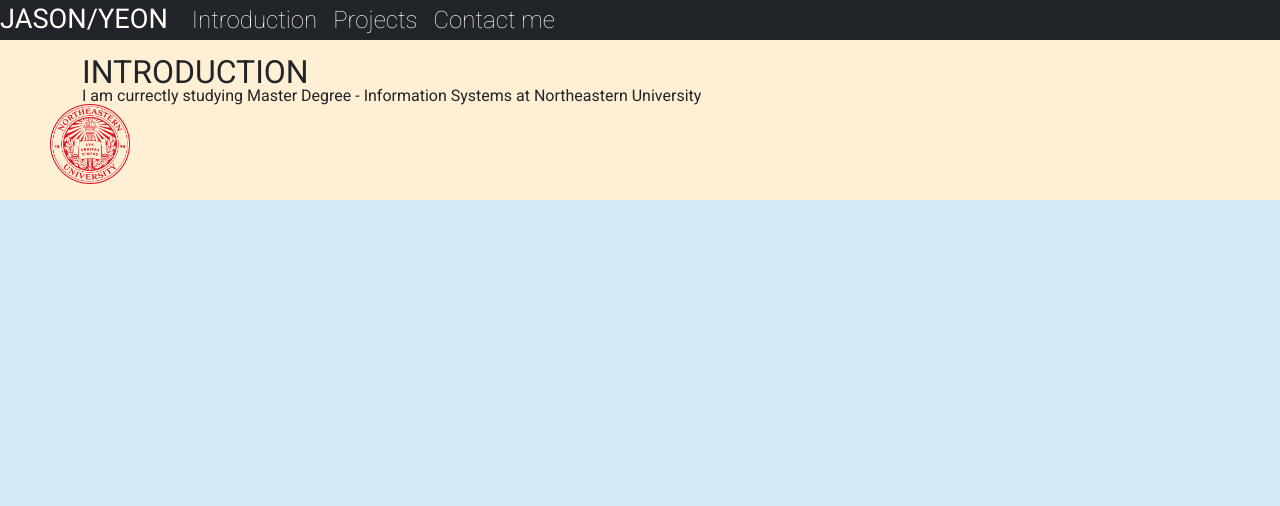
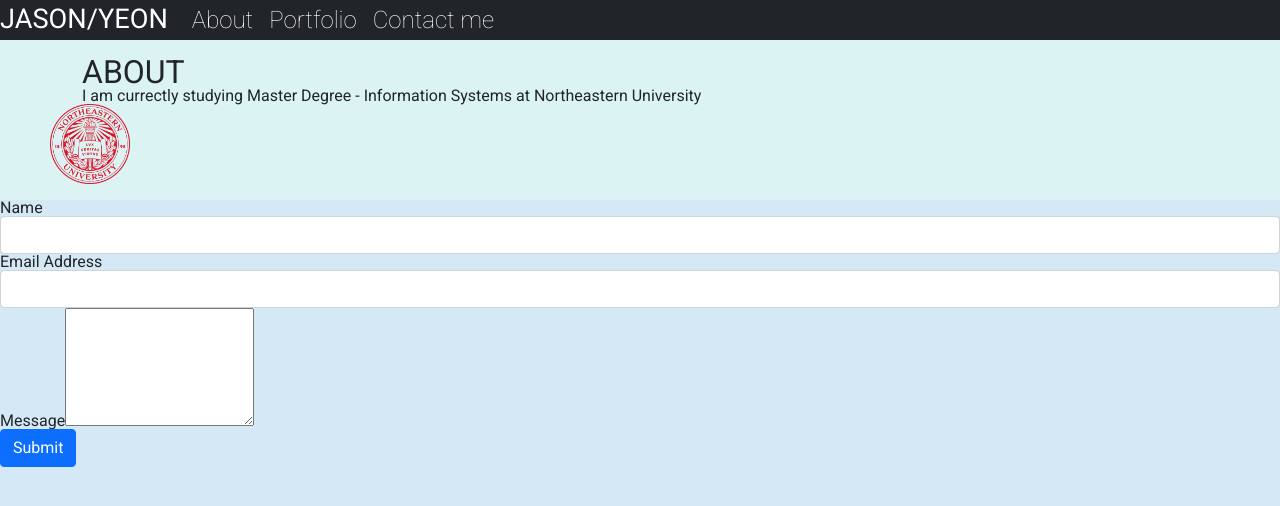
Before and after one commit to jasonyeon110/portfolio, a React (Create React App) app: page / in a window 1280 px wide. Both pictures are taken after a click on the link "Contact me". Shown: the top 506 px of the page. Built offline with nearby package versions, Linux system fonts and the light colour scheme.

Commit message:
contact me updated

```diff
--- a/src/Main.jsx
+++ b/src/About.jsx
@@ -7,7 +7,7 @@ export default function Intro() {
             <div className="body">
                 <div className="container">
                     <div className="col align-item-center">
-                        <h1 id="introd" className="intro text-uppercase">Introduction</h1>
+                        <h1 id="introd" className="intro text-uppercase">About</h1>
                         <h2>I am currectly studying Master Degree - Information Systems at Northeastern University</h2>
                         <img src={north} alt="" id="north" />
                     </div>
--- a/src/App.css
+++ b/src/App.css
@@ -77,12 +77,11 @@ body{
 }
 
 #sec-one{
-	background-color: papayawhip;
+	background-color: rgb(220, 243, 243);
 }
 
 #north{
 	width: 5rem;
-
 	display: flex;
 	position: relative;
 	right: 2rem;
--- a/src/App.jsx
+++ b/src/App.jsx
@@ -1,13 +1,18 @@
 import './App.css';
-import Main from './Main';
+import About from './About';
 import Nav from './Nav';
 import Stuffs from './Stuffs';
+import Contact from './Contact';
+import {useState} from 'react';
+function App() {
 
-function App() {
+  const [show, setShow] = useState(false);
+
   return (
     <div className="App">
-      <Nav />
-      <Main />
+      <Nav setShow={setShow} show={show}/>
+      <About />
+      {show && <Contact  />}
     </div>
   );
 }
--- /dev/null
+++ b/src/Contact.jsx
@@ -0,0 +1,21 @@
+import React from 'react'
+
+export default function Contact() {
+    return (
+        <form id="contact-form" action="POST">
+            <div className="form-group">
+                <label htmlFor="name">Name</label>
+                <input type="text" className="form-control"/>
+            </div>
+            <div className="form-group">
+                <label htmlFor="emailInput">Email Address</label>
+                <input type="email" className="form-control" />
+            </div>
+            <div className="form-group">
+                <label htmlFor="message">Message</label>
+                <textarea id="msg" rows="7"></textarea>
+            </div>
+            <button type="submit" className="btn btn-primary">Submit</button>
+        </form>
+    )
+}
--- a/src/Nav.jsx
+++ b/src/Nav.jsx
@@ -1,6 +1,15 @@
 import React from 'react'
 
-export default function Nav() {
+export default function Nav({show, setShow}) {
+
+    const showContact = () =>{
+        if(show === false){
+            setShow(true)
+        } else {
+            setShow(false);
+        }
+    }
+
     return (
         <nav id="mainNavbar" className="navbar navbar-dark bg-dark navbar-expand-md py-0">
             <a href="#" className="navbar-brand">JASON/YEON</a>
@@ -10,13 +19,13 @@ export default function Nav() {
             <div className="collapse navbar-collapse" id="navLinks">
                 <ul className="navbar-nav">
                     <li className="nav-item">
-                        <a href="#" className="nav-link">Introduction</a>
+                        <a href="#" className="nav-link">About</a>
                     </li>
                     <li className="nav-item">
-                        <a href="#" className="nav-link">Projects</a>
+                        <a href="#" className="nav-link">Portfolio</a>
                     </li>
                     <li className="nav-item">
-                        <a href="#" className="nav-link">Contact me</a>
+                        <a href="#" className="nav-link" onClick={showContact}>Contact me</a>
                     </li>
                 </ul>
             </div>
```
Also changed, not shown: 2 other files (tests, documents, lock files or other folders).
